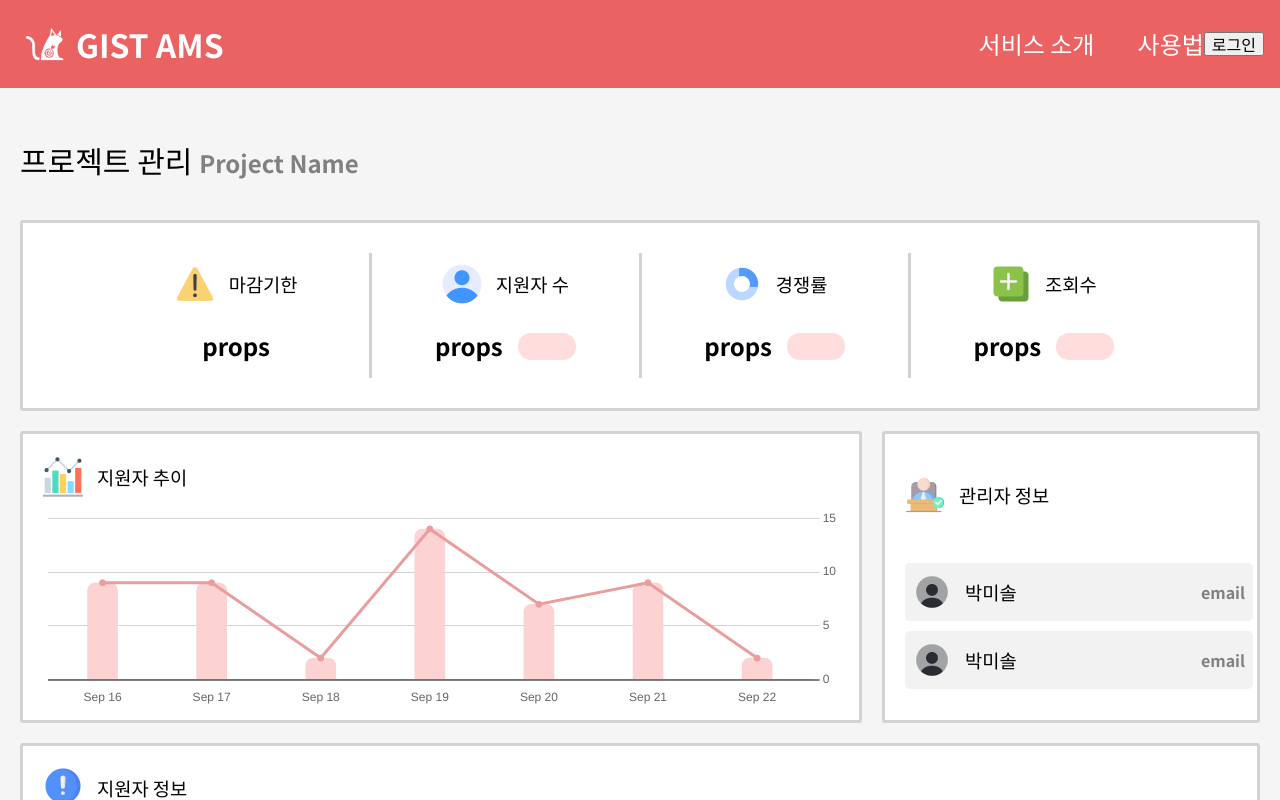
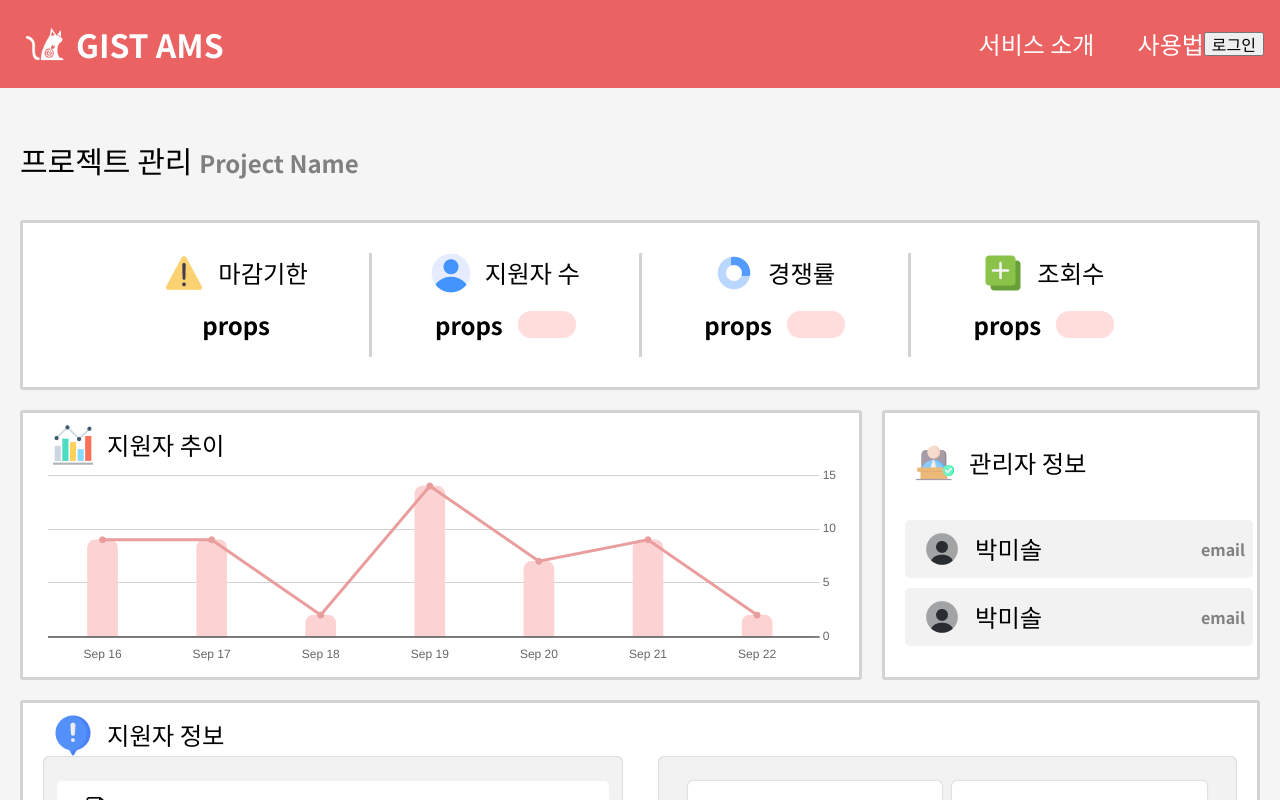
Before and after one commit to gsainfoteam/ziggle-ams-fe, a React (Vite) app: page /1 in a window 1280 px wide. Shown: the top 800 px of the page. Built offline with nearby package versions, Linux system fonts and the light colour scheme.

Commit message:
💄 logo font size

```diff
--- a/src/pages/Dashboard/components/Common.ts
+++ b/src/pages/Dashboard/components/Common.ts
@@ -14,5 +14,11 @@
 export const Logo = styled.div`
   display: flex;
   align-items: center;
+  font-size: 1.3rem;
+  padding: 0 10px;
   gap: 14px;
+
+  h3 {
+    margin: 0;
+  }
 `;
```
